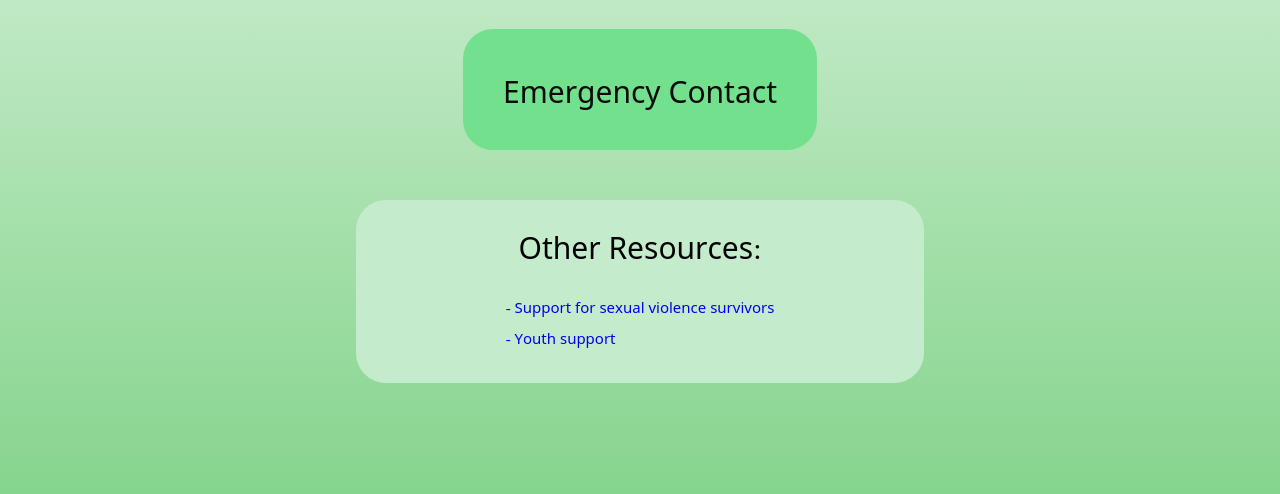
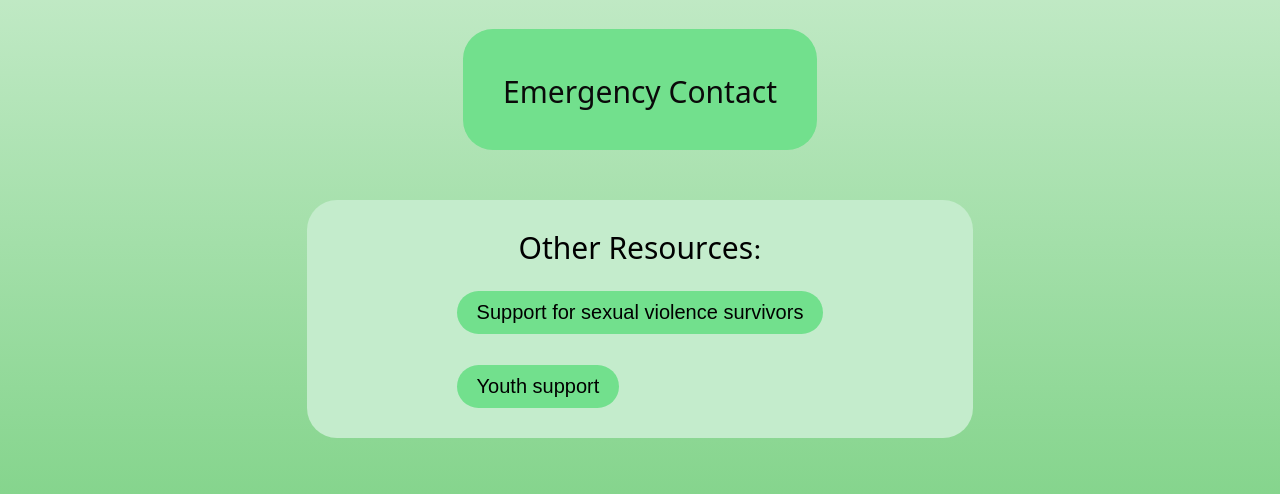
Before and after one commit to charlottemurat/take-a-break, a Flask app: template templates/crisis.html in a window 1280 px wide. Shown: the part 242-736 px from the top of the page. Run offline with Flask 2, Linux system fonts and the light colour scheme; the template is opened without the code that fills it, so the values that code supplies are empty.

Commit message:
extra features

```diff
--- a/templates/account.html
+++ b/templates/account.html
@@ -34,7 +34,6 @@
                     Race: Black <br>
                     Region: Kingston, Ontario, Canada<br>
                     Emergency Contact: 613-867-5309 <br>
-                    Favourite Colour: Green <br>
                     </p>
                 </div>
 
@@ -46,8 +45,8 @@
                     </p>
                     <p style="font-size: 15px; text-align: left;">
                     Colour: Green <br>
-                    Animal: Tiger <br>
-                    Musician: Beatles <br>
+                    Animal: Dog <br>
+                    Hobby: Reading <br>
                     </p>
                 </div>
 
--- a/templates/crisis.html
+++ b/templates/crisis.html
@@ -36,12 +36,22 @@
              <div class="main-container-crisis">
                     <div class="other-resources-button"> Other Resources:
                         <p style="font-size:15px; text-align: left;">
-                           <a href="https://www.webelievesurvivors.ca/" style= text-decoration:none;>
-                            - Support for sexual violence survivors
-                           </a>   <br>
-                           <a href="https://kingstonhomebase.ca/one-roof/" style= text-decoration:none;>
-                            - Youth support
-                           </a>   <br>
+                           <button href="https://www.webelievesurvivors.ca/" style=" background-color: #72e08d;
+						   border: none;
+						   padding: 10px 20px;
+						   text-decoration: none;
+						   font-size: 20px;
+						   border-radius: 30px;">
+                            Support for sexual violence survivors
+						   </button>   <br> <br>
+                           <button href="https://kingstonhomebase.ca/one-roof/" style="background-color: #72e08d;
+						   border: none;
+						   padding: 10px 20px;
+						   text-decoration: none;
+						   font-size: 20px;
+						   border-radius: 30px;">
+                            Youth support
+						   </button>   <br>
                         </p>
             </div>
 			<!-- </div> -->
--- a/templates/style.css
+++ b/templates/style.css
@@ -119,18 +119,25 @@ body {
     background-color: #7ED286; /* Green */
     border: none;
     color: white;
+    padding: 30px 40px;
     text-align: center;
     text-decoration: none;
     display: inline-block;
     font-size: 50px;
     border-radius: 30px;
+    cursor: pointer;
 }
+
+.start-my-break:hover, .start-my-break:focus, .start-my-break:active{
+  box-shadow: 0 0 70px rgb(252, 252, 250);
+}
+
 .main-container-start-break {
   display: flex;
   align-items: center;
   justify-content: center;
   flex-direction: column;
-  padding-top: 80px;
+  padding-top: 0px;
 }
 
 
```
Also changed, not shown: templates/questions.html (+5 -2 lines).
